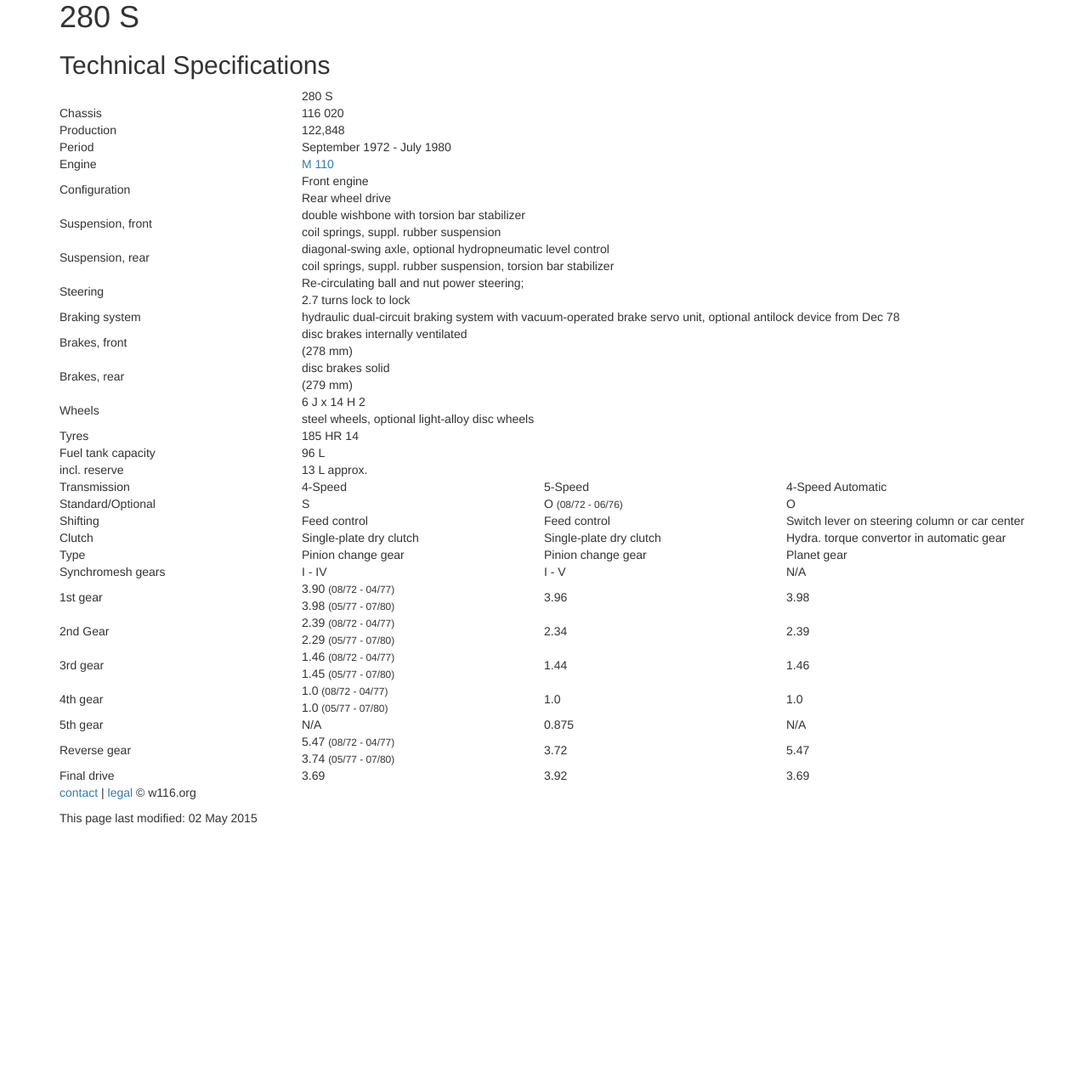
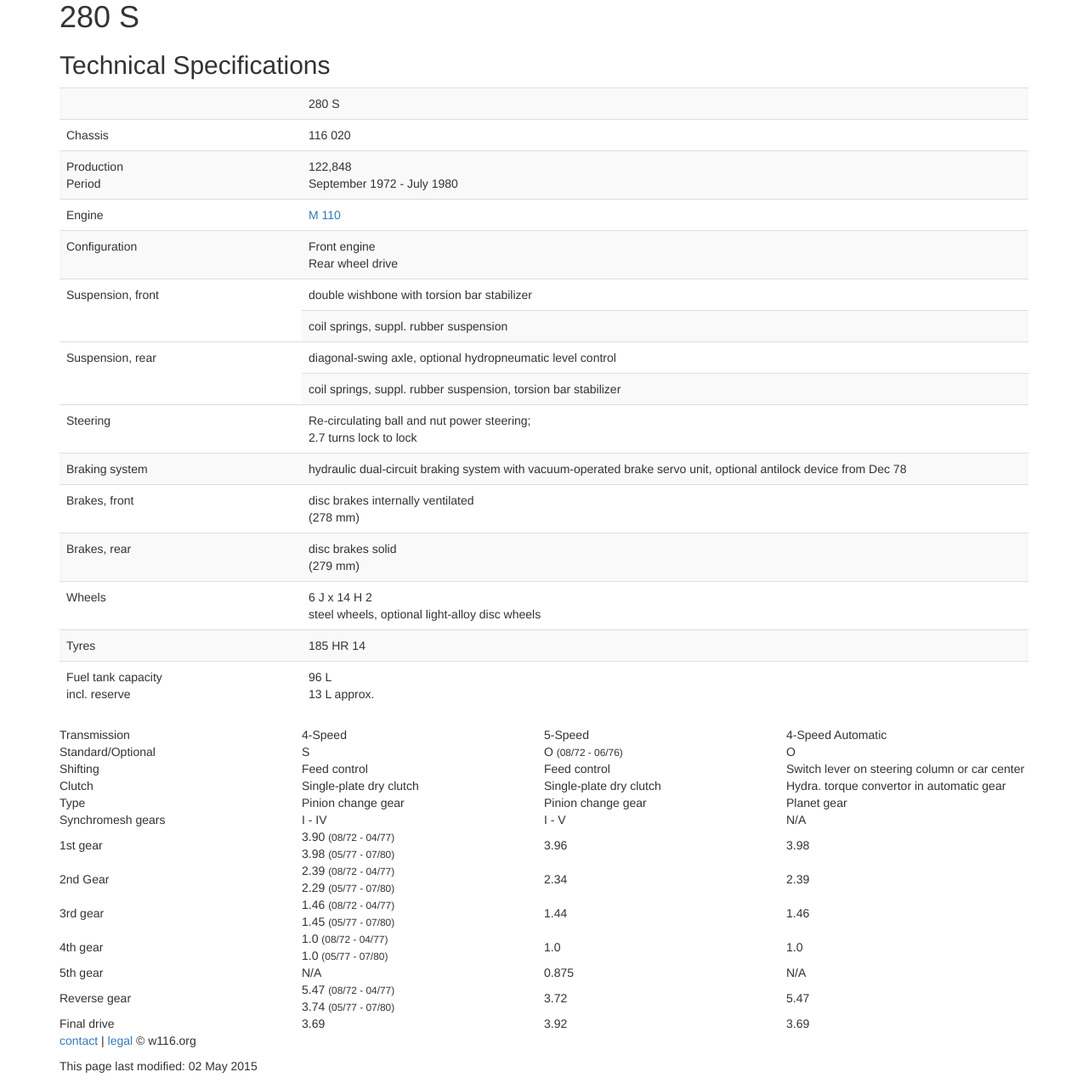
Before and after one commit to W116org/w116org.github.io, a Jekyll site: the page built from library/116_020.html, in a window 1280 px wide. Shown: the part 392-1667 px from the top of the page at 85% size. Built offline with Jekyll 4.4.1, drawn with Linux system fonts in a browser that asks for light colours; nearby versions of some CDN libraries; comment, search, counter and statistics services are not loaded; before the commit the page ends 1375 px from its top, so only the background shows below that.

Commit message:
Update 116_020.html

```diff
--- a/library/116_020.html
+++ b/library/116_020.html
@@ -9,7 +9,7 @@
 
   <h1>280 S</h1>
   <h2>Technical Specifications</h2>
-  <table width="100%" border="0" cellpadding="2" cellspacing="1" align="center">
+  <table class="table table-striped table-hover">
     <tr>
       <td colspan="1" rowspan="1" width="25%" class="colheader">&nbsp;</td>
       <td colspan="1" width="75%" class="colheader">280 S</td>
```
